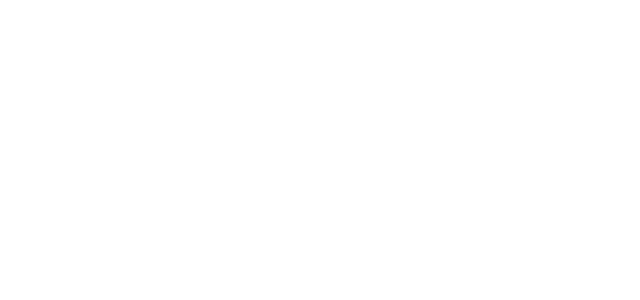
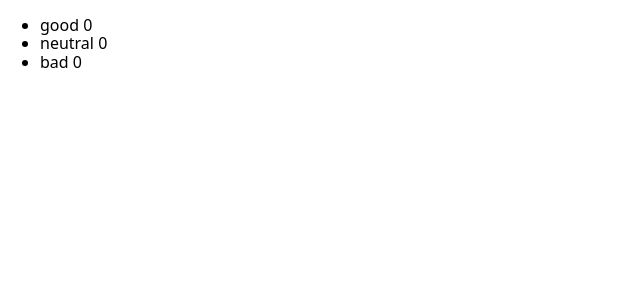
Before and after one commit to Dm3583/goit-react-hw-02-feedback, a React (Create React App) app: page / in a window 1280 px wide. Shown: the top 300 px of the page, without its empty margins (0-640 px from the left). Built offline with nearby package versions, Linux system fonts and the light colour scheme.

Commit message:
add state

```diff
--- a/src/App.js
+++ b/src/App.js
@@ -1,8 +1,25 @@
-import React from 'react';
-import ReactDOM from 'react-dom';
+import React, { Component } from 'react';
 
-function App() {
-  return <div></div>;
+class App extends Component {
+  constructor() {
+    super();
+    this.state = {
+      good: 0,
+      neutral: 0,
+      bad: 0,
+    };
+  }
+  render() {
+    return (
+      <div>
+        <ul>
+          <li>good {this.state.good}</li>
+          <li>neutral {this.state.neutral}</li>
+          <li>bad {this.state.bad}</li>
+        </ul>
+      </div>
+    );
+  }
 }
 
 export default App;
```
